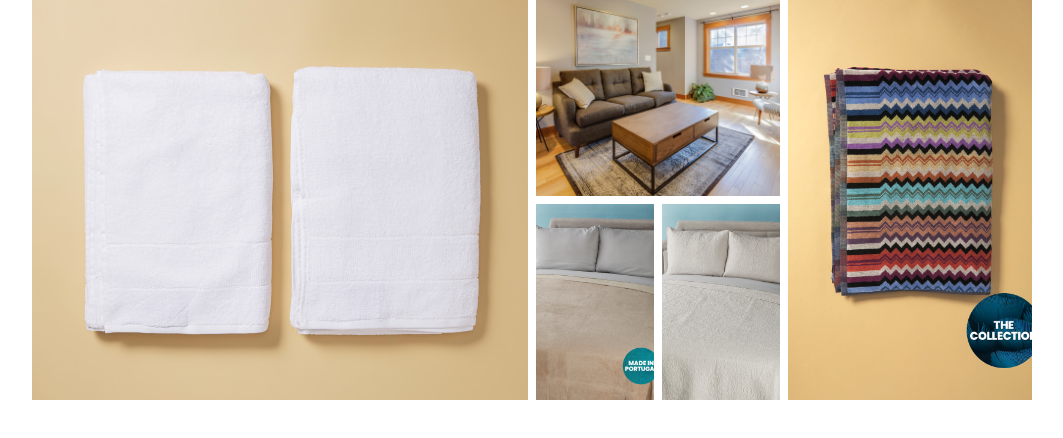
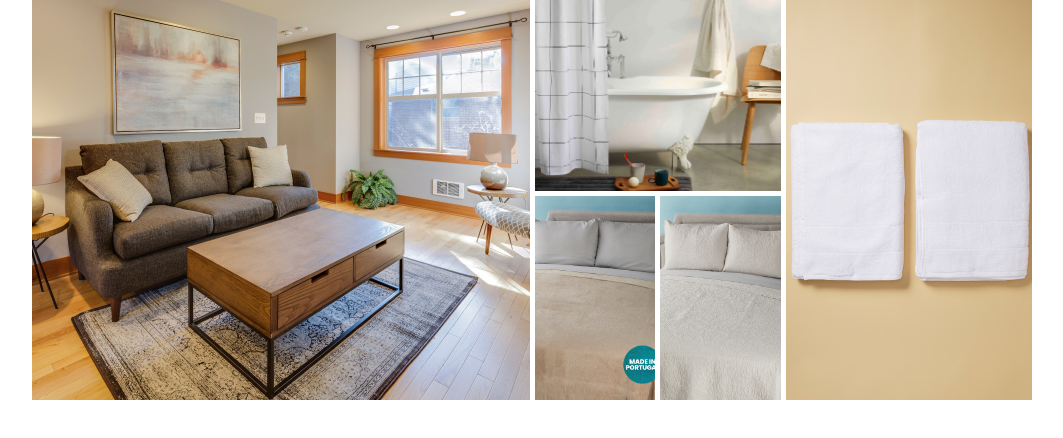
Before and after one commit to WeCodeStore/ui, a React (Create React App) app: page / in a window 1280 px wide. Shown: the top 438 px of the page, without its empty margins (108-1171 px from the left). Built offline with nearby package versions, Linux system fonts and the light colour scheme.

Commit message:
refactor

```diff
--- a/src/components/Featured.css
+++ b/src/components/Featured.css
@@ -1,58 +1,40 @@
 .featured {
   margin: auto;
   height: 400px;
-  max-width: 1000px;
-  min-width: 800px;
+  width: 1000px;
   display: grid;
-  gap: .5em;
+  gap: 5px;
   grid-template-areas:
   "one one one one two two three three"
   "one one one one four five three three"
 }
 
-/* .image-one,
-.image-two,
-.image-three,
-.image-four,
-.image-five {
-  border: 1px solid blue;
-} */
-
 .image-one {
   grid-area: one;
-  background-image: url("../../public/images/bath_towel.jpeg");
-  background-repeat: no-repeat;
-  background-position: center center;
 }
 
 .image-two {
   grid-area: two;
-  background-image: url("../../public/images/living_room.jpg");
-  background-size:     cover;
-  background-repeat: no-repeat;
-  background-position: center center;
 }
 
 .image-three {
   grid-area: three;
-  background-image: url("../../public/images/bath_towel_color.jpeg");
-  background-size:     cover;
-  background-repeat: no-repeat;
-  background-position: center center;
 }
 
 .image-four {
   grid-area: four;
-  background-image: url("../../public/images/bed1.jpeg");
-  background-size:     cover;
-  background-repeat: no-repeat;
-  background-position: center center;
 }
 
 .image-five {
   grid-area: five;
-  background-image: url("../../public/images/bed2.jpeg");
-  background-size:     cover;
-  background-repeat: no-repeat;
-  background-position: center center;
 }
+
+.featured img {
+  height: 100%;
+  width: 100%;
+  object-fit: cover;
+}
+
+.featured a {
+  display: block;
+}
--- a/src/components/Featured.tsx
+++ b/src/components/Featured.tsx
@@ -4,11 +4,11 @@ import './Featured.css';
 export const Featured = () => {
   return (
     <div className="featured">
-      <a href="#" className='image-one'><div></div></a>
-      <a href="#" className='image-two'><div></div></a>
-      <a href="#" className='image-three'><div></div></a>
-      <a href="#" className='image-four'><div></div></a>
-      <a href="#" className='image-five'><div></div></a>
+      <a className="image-one" href="#"><img src="images/living_room.jpg" /></a>
+      <a className="image-two" href="#"><img src="images/ShowerCurtainPLP.jpeg" /></a>
+      <a className="image-three" href="#"><img src="images/bath_towel.jpeg" /></a>
+      <a className="image-four" href="#"><img src="images/bed1.jpeg" /></a>
+      <a className="image-five" href="#"><img src="images/bed2.jpeg" /></a>
     </div>
   )
 }
```
Also changed, not shown: public/images/ShowerCurtainPLP.jpeg (added).
